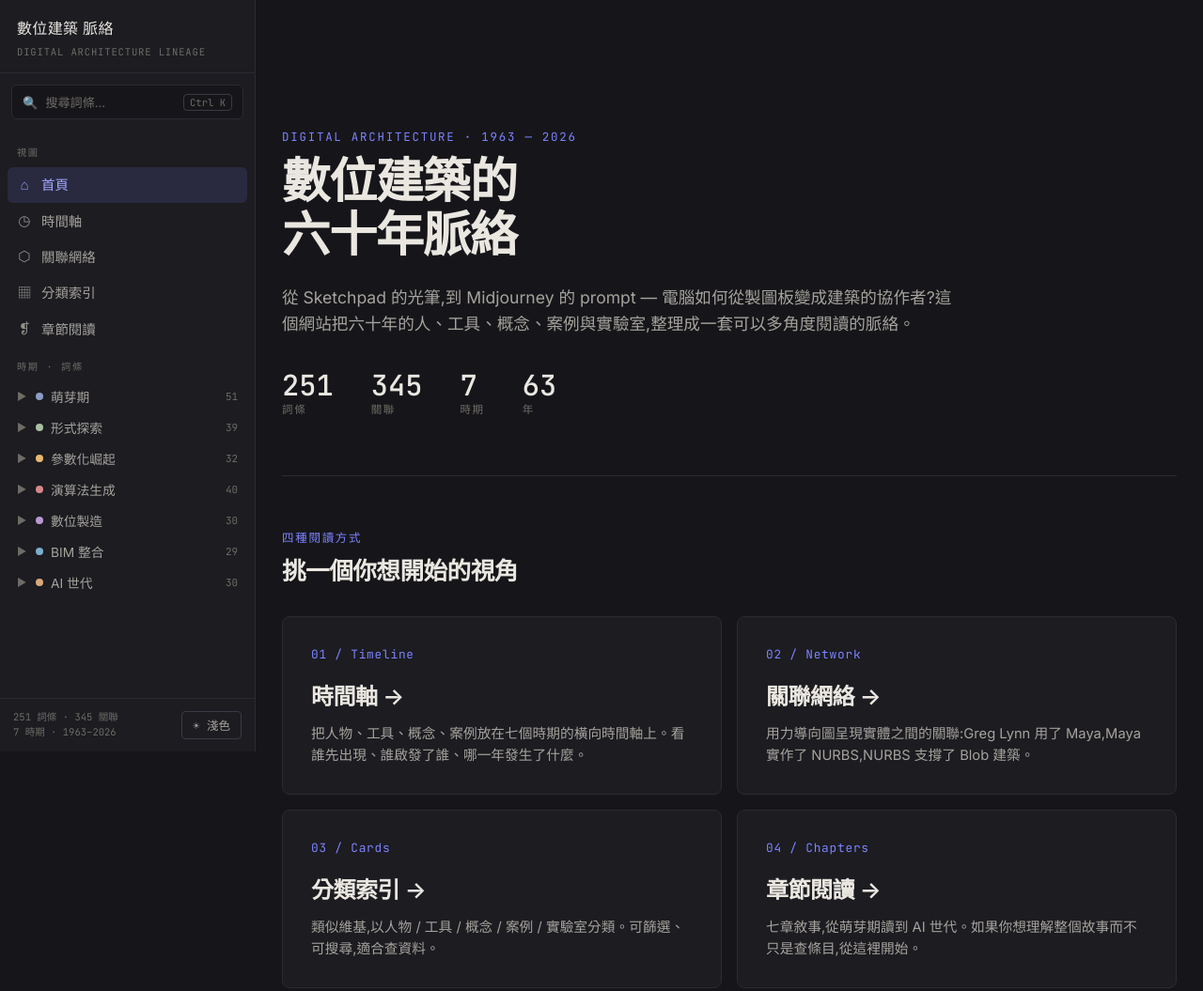
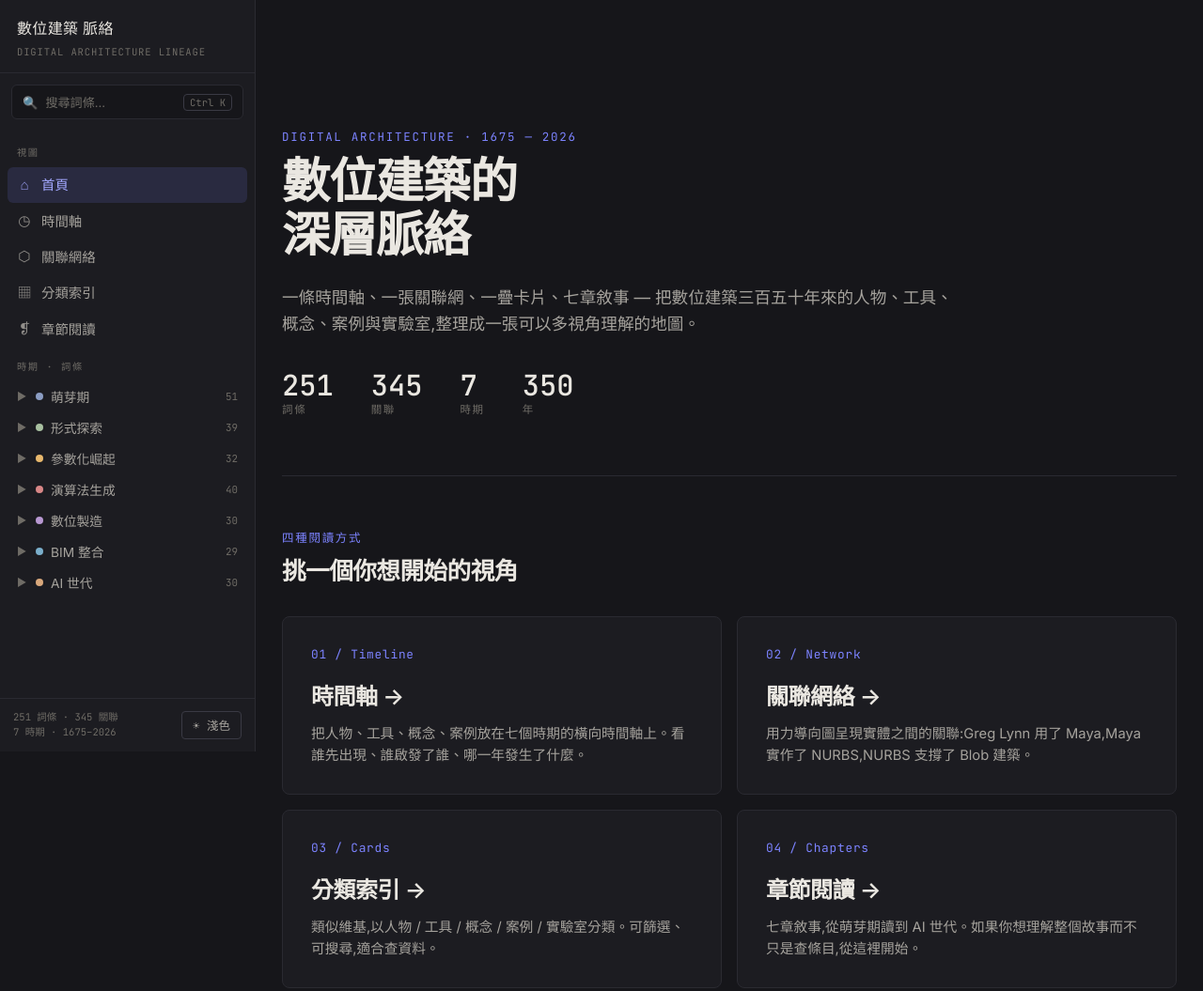
Before and after one commit to chinghangLee/DigitalArchitecture, a plain HTML site: page index.html in a window 1280 px wide. Shown: the top 1055 px of the page at 94% size. Drawn offline with Linux system fonts and the light colour scheme.

Commit message:
主頁文案改版 + README 加整理者署名
- 主頁:標題改「數位建築的深層脈絡」,說明改為四視圖
  導向的一段話;kicker 與側欄年代改 1675–2026,
  統計列 63 年 → 350 年
- README 結尾:加整理與擴充署名(李京翰,國立雲林科技
  大學建築與室內設計系),fork 出處標明實踐大學建築系
  VisionBase

Co-Authored-By: Claude Fable 5 <noreply@anthropic.com>

```diff
--- a/index.html
+++ b/index.html
@@ -14,9 +14,9 @@
 
   <main class="page">
     <section class="hero">
-      <div class="kicker">Digital Architecture · 1963 — 2026</div>
-      <h1>數位建築的<br/>六十年脈絡</h1>
-      <p class="lead">從 Sketchpad 的光筆,到 Midjourney 的 prompt — 電腦如何從製圖板變成建築的協作者?這個網站把六十年的人、工具、概念、案例與實驗室,整理成一套可以多角度閱讀的脈絡。</p>
+      <div class="kicker">Digital Architecture · 1675 — 2026</div>
+      <h1>數位建築的<br/>深層脈絡</h1>
+      <p class="lead">一條時間軸、一張關聯網、一疊卡片、七章敘事 — 把數位建築三百五十年來的人物、工具、概念、案例與實驗室,整理成一張可以多視角理解的地圖。</p>
       <div class="hero-stats" id="hero-stats"></div>
     </section>
 
@@ -67,7 +67,7 @@
       [D.entities.length, "詞條"],
       [D.relations.length, "關聯"],
       [D.periods.length, "時期"],
-      [63, "年"]
+      [350, "年"]
     ];
     document.getElementById("hero-stats").innerHTML = stats.map(([n, l]) =>
       `<div class="hstat"><span class="hn">${n}</span><span class="hl">${l}</span></div>`).join("");
--- a/js/nav.js
+++ b/js/nav.js
@@ -73,7 +73,7 @@
       ${treeHtml}
     </div>
     <div class="side-foot">
-      <div class="side-stats">${DATA.entities.length} 詞條 · ${DATA.relations.length} 關聯<br>${DATA.periods.length} 時期 · 1963–2026</div>
+      <div class="side-stats">${DATA.entities.length} 詞條 · ${DATA.relations.length} 關聯<br>${DATA.periods.length} 時期 · 1675–2026</div>
       <button class="theme-toggle" id="theme-toggle"></button>
     </div>`;
 
```
Also changed, not shown: 1 other file.
